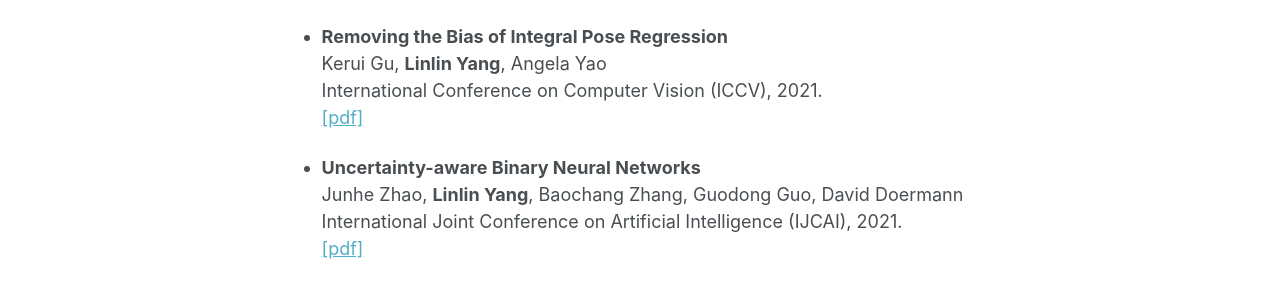
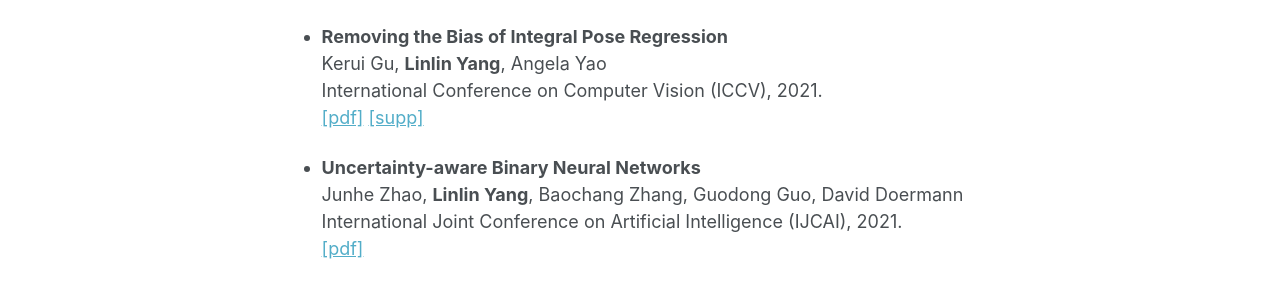
Before and after one commit to bestonebyone/mu4yang, a Jekyll site: the page built from _pages/about.md, in a window 1280 px wide and 1391 px high. Shown: the part 495-785 px from the top of the window. Built offline with Jekyll 4.4.1, drawn with Linux system fonts in a browser that asks for light colours.

Commit message:
add intergal supp

```diff
--- a/_pages/about.md
+++ b/_pages/about.md
@@ -22,7 +22,7 @@
 - **Removing the Bias of Integral Pose Regression**
   Kerui Gu, **Linlin Yang**, Angela Yao
   International Conference on Computer Vision (ICCV), 2021.
-  [[pdf]](https://www.mu4yang.com/files/papers/Removing%20the%20Bias%20of%20Integral%20Pose%20Regression.pdf)
+  [[pdf]](https://www.mu4yang.com/files/papers/Removing%20the%20Bias%20of%20Integral%20Pose%20Regression.pdf)  [[supp]](https://www.mu4yang.com/files/papers/Removing%20the%20Bias%20of%20Integral%20Pose%20Regression-supp.pdf)
 
 - **Uncertainty-aware Binary Neural Networks**
   Junhe Zhao, **Linlin Yang**,  Baochang Zhang, Guodong Guo, David Doermann
```
Also changed, not shown: 1 other file.
